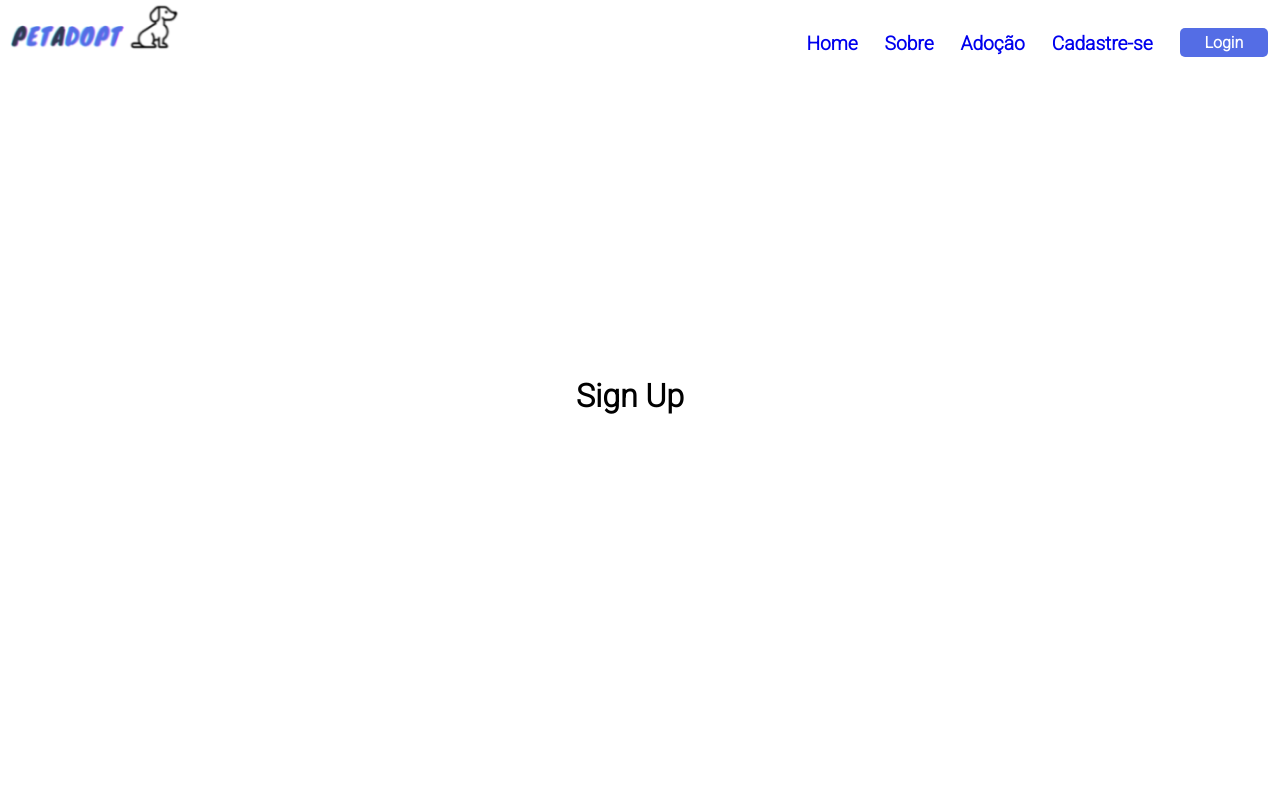
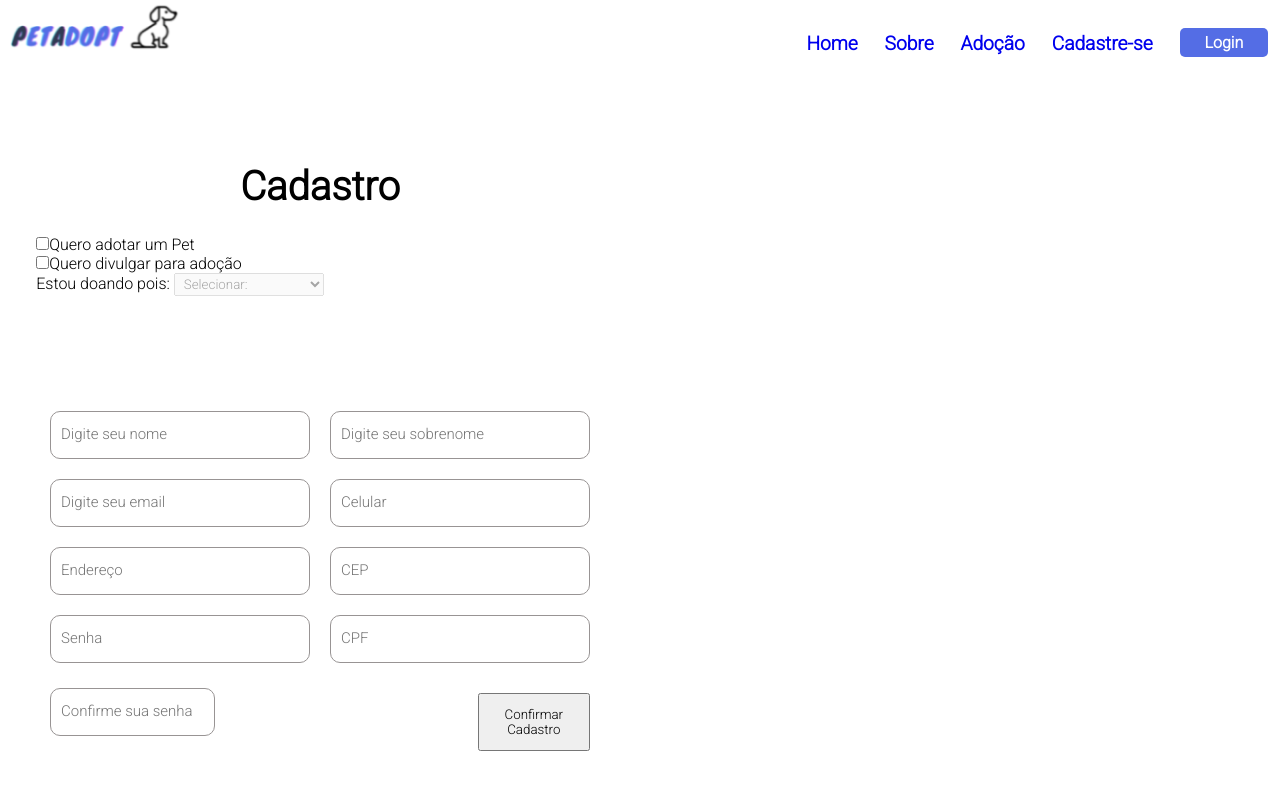
Before and after one commit to DS1-G1/DS-G1, a React (Create React App) app in the folder web/: page /signUp in a window 1280 px wide. Shown: the top 790 px of the page. Built offline with nearby package versions, Linux system fonts and the light colour scheme.

Commit message:
Arruamndo erro de cadastro

```diff
--- /dev/null
+++ b/web/src/pages/cadastroUser.js
@@ -0,0 +1,91 @@
+import React from "react";
+
+import "../styles/cadastroUser.css";
+
+
+const TelaCadastroUser = () => {
+
+  const [checkedAdopt, setCheckedAdopt] = React.useState(false);
+  const [checkedDivulgar, setCheckedDivulgar] = React.useState(false);
+
+  const handleChangeAdopt = () => {
+    setCheckedAdopt(!checkedAdopt);
+  };
+  const handleChangeDivulgar = () => {
+    setCheckedDivulgar(!checkedDivulgar);
+  };
+
+  let selectAdocaoEnable=true
+
+  if(checkedDivulgar===true)
+  selectAdocaoEnable=false
+
+
+  return(
+    <div className="containerLogin">
+
+      <div className="splitLeft">
+        <div className="centerlabel cadastroLabel">Cadastro</div>
+
+        <div className="checkboxCadastro">
+          <div>
+            <input name="querAdotar" type="checkbox" value={checkedAdopt} onChange={handleChangeAdopt} />
+            <label>Quero adotar um Pet</label>
+          </div>
+
+          <div>
+            <input name="querDivulgar" type="checkbox" value={checkedDivulgar} onChange={handleChangeDivulgar} />
+            <label>Quero divulgar para adoção</label>
+          </div>
+
+          <div>
+            <label>Estou doando pois: </label>
+            <select name="motivo" id="motivoDoacao" defaultValue={''} disabled={selectAdocaoEnable}>
+              <option value="" disabled>Selecionar:</option>
+              <option value="ONG">Sou responsavel por uma ONG de adoção</option>
+              <option value="criador independente">Sou criador(a) de animais domésticos independente</option>
+              <option value="sem condicoes">Achei um Pet e não tenho condição de ficar com ele</option>
+            </select>
+          </div>
+        </div>
+
+        <form className="formContainer">
+
+          <div className="alignIcon">
+            <input placeholder="Digite seu nome" type="text" className="inputLogin marginInput"></input>
+            <input placeholder="Digite seu sobrenome" type="text" className="inputLogin"></input>
+          </div>
+
+          <div className="alignIcon">
+            <input placeholder="Digite seu email" type="email" className="inputLogin marginInput"></input>
+            <input placeholder="Celular" type="tel" className="inputLogin"></input>
+          </div>
+
+          <div className="alignIcon">
+            <input placeholder="Endereço" type="text" className="inputLogin marginInput"></input>
+            <input placeholder="CEP" type="text" className="inputLogin"></input>
+          </div>
+
+          <div className="alignIcon">
+            <input placeholder="Senha" type="password" className="inputLogin marginInput"></input>
+            <input placeholder="CPF" type="text" className="inputLogin"></input>
+          </div>
+
+          <div className="alignIcon">
+            <input placeholder="Confirme sua senha" type="password" className="inputLogin marginInput"></input>
+            <button type="submit" className="loginButton">Confirmar Cadastro</button>
+          </div>
+
+        </form>
+      </div>
+
+
+      <div className="splitRight">
+      </div>
+
+    </div>
+  )
+}
+
+
+export default TelaCadastroUser;
--- a/web/src/pages/signup.js
+++ b/web/src/pages/signup.js
@@ -1,14 +1,15 @@
 import React from "react";
 import Navbar from "../components/NavBar";
 import "../styles/stylesDefault.scss";
+import Form from './cadastroUser'
 
 const SignUp = () => {
   return (
     <div>
       <Navbar></Navbar>
-      <div className="default">
-        <h1>Sign Up</h1>
-      </div>
+
+        <Form/>
+
     </div>
   );
 };
--- /dev/null
+++ b/web/src/styles/cadastroUser.css
@@ -0,0 +1,81 @@
+.containerLogin{
+  display: grid;
+  height: 100vh;
+  grid-template-columns: repeat(auto-fit, minmax(600px, 1fr));
+}
+
+.splitLeft{
+  display: flex;
+  flex-direction: column;
+  align-items: center;
+  justify-content: center;
+  /* background: white; */
+}
+
+.cadastroLabel{
+  font-size: 40px;
+  font-weight: bold;
+}
+
+#motivoDoacao{
+  padding: 2px 5px;
+  width: 150px;
+}
+
+.checkboxCadastro{
+  margin-top: 25px;
+  margin-bottom: 25px;
+  margin-left: -280px;
+}
+
+.formContainer{
+  display: flex;
+  flex-direction: column;
+}
+
+.labelsInput{
+  font-weight: bold;
+  margin-left: 65px;
+  margin-bottom: 5px;
+}
+
+.alignIcon{
+  display: flex;
+  align-items: center;
+}
+
+.marginInput{
+  margin-right: 20px;
+}
+
+.inputLogin{
+  width: 260px;
+  height: 48px;
+  border: 1px solid #989494;
+  padding-left: 10px;
+  border-radius: 10px;
+  margin-top: 10px;
+  margin-bottom: 10px;
+}
+
+.inputLogin::placeholder{
+  font-size: 15px;
+}
+
+.centerlabel{
+  /* margin-left: 40px; */
+  text-align: center;
+}
+
+.loginButton{
+  /* margin-top: 20px; */
+  width: 180px;
+  height: 58px;
+  /* margin-left: 45%; */
+}
+
+.splitRight{
+  margin-left: -11px;
+  background-size: cover;
+  background-position: center;
+}
```
